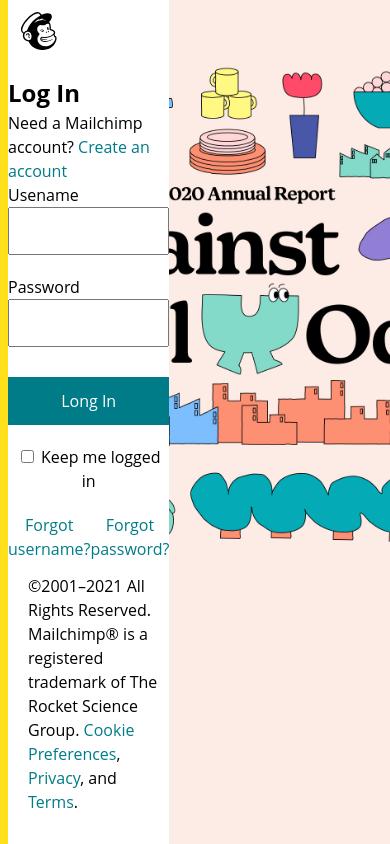
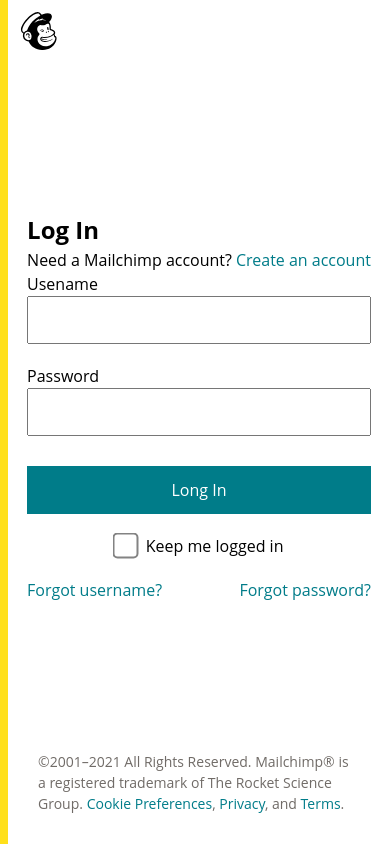
Before and after one commit to fillirus946/forthSite, a website: page index.html in a window 390 px wide. Drawn offline with Linux system fonts and the light colour scheme.

Commit message:
styles added

```diff
--- a/index.html
+++ b/index.html
@@ -10,7 +10,9 @@
 <body>
     <div class="wrapper">
         <section class="login">
-            <img class="login__logo" src="./img/mc-freddie-dark.svg" alt="#">
+            <div class="logo__wrapper">
+                <img class="login__logo" src="./img/mc-freddie-dark.svg" alt="#">
+            </div>
             <div class="login__container">
                 <div class="login__wrap">
                     <div class="title">
@@ -38,7 +40,7 @@
                         </div>
                         <div class="form__bottom">
                             <label for="">
-                                <input type="checkbox" name="keep" id="">
+                                <input class="checkbox"type="checkbox" name="keep" id="">
                                 Keep me logged in
                             </label>
                             <div class="form__forgot">
--- a/layots/loginSection.scss
+++ b/layots/loginSection.scss
@@ -15,17 +15,18 @@
   &__container {
     display: flex;
     flex-direction: column;
-    max-width: 480px;
     align-items: center;
+    justify-content: center;
+
   }
   &__logo {
-    height:38px;
-    width: 38px;
+    min-height:38px;
+    min-width: 38px;
     margin: 12px;
   }
   &__wrap {
-
       max-width: 480px;
+      padding: 0 15px 0 15px;
     }
   &__create {
 
@@ -34,17 +35,14 @@
 
 .terms {
   margin-bottom: 30px;
-  margin: 0 0 30px 20px
+  margin: 0 30px 30px 30px;
+  color: rgba(36,28,21,0.65);
+  line-height: 1.5;
+  font-size: 14px;
 }
 
 
 .form {
-  &__username {
-
-  }
-  &__password {
-
-  }
   &__button {
 
   }
@@ -54,6 +52,7 @@
       width : 100%;
       margin-bottom: 20px;
     }
+
     &-forgot {
 
     }
@@ -73,7 +72,6 @@
     flex-direction: row;
     justify-content: space-between;
     margin-top: 20px;
-
   }
   &__bottom {
     text-align: center;
@@ -81,8 +79,15 @@
   }
 
 }
+.checkbox {
+  transform:scale(2);
+  opacity:0.9;
+  cursor:pointer;
+  margin-right: 10px;
+  cursor: pointer;
+}
 
-.button {
+  .button {
   color: white;
   background-color: #007c89;
   border: none;
@@ -91,3 +96,8 @@
   margin-top: 10px;
   margin-bottom: 20px;
 }
+
+
+@media(max-width:1024px){
+
+}
--- a/layots/loginWrapper.scss
+++ b/layots/loginWrapper.scss
@@ -5,3 +5,11 @@
   grid-template-rows: auto;
   grid-template-areas: "login img"
 }
+
+@media(max-width:1024px){
+  .wrapper{
+  grid-template-columns: 1fr;
+  grid-template-rows: 1fr;
+  grid-template-areas: "login"
+  }
+}
```
Also changed, not shown: css/style.css.
